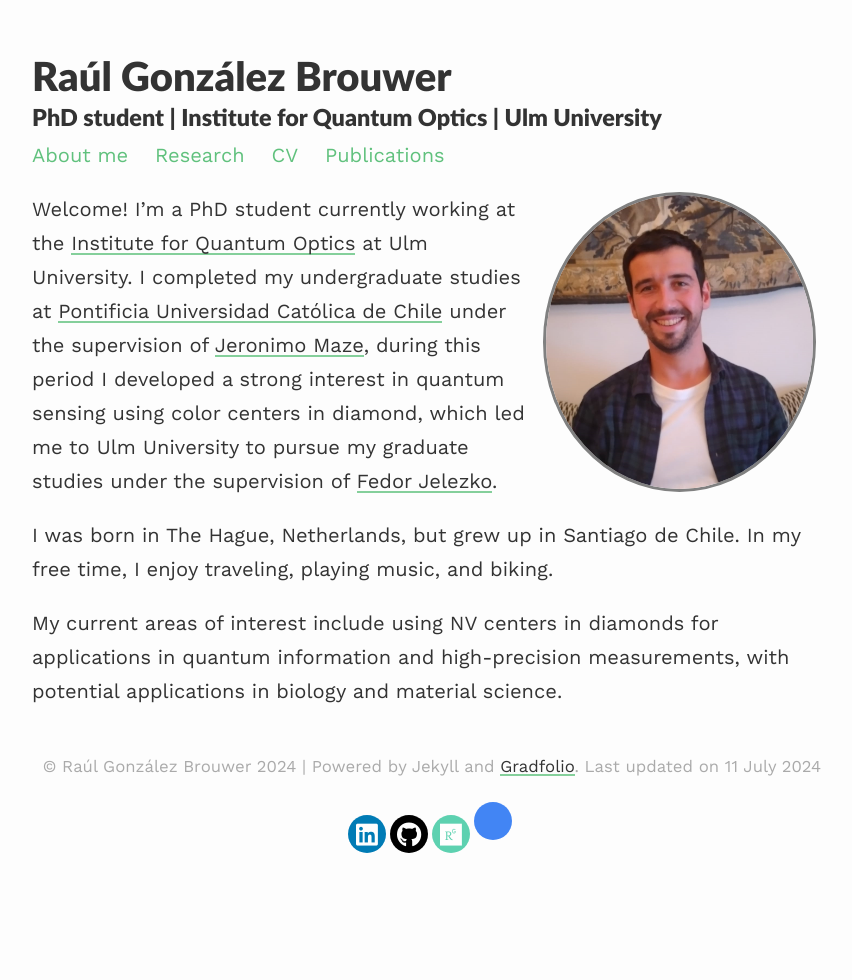
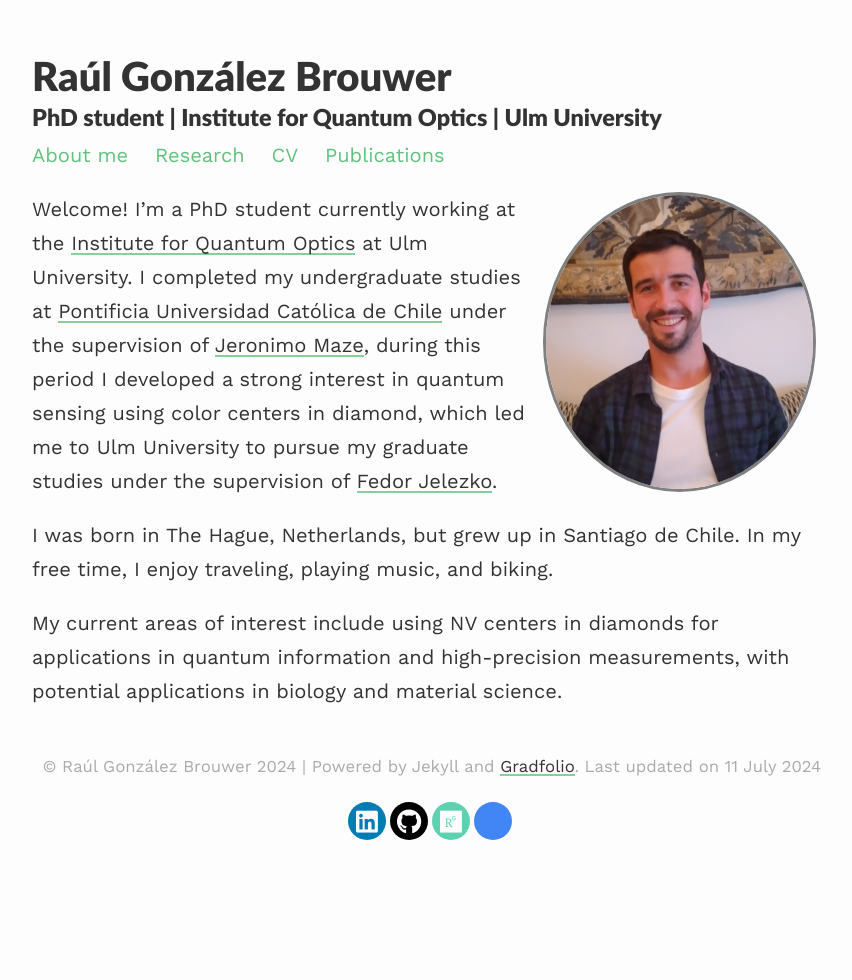
Before and after one commit to rmgonzal/rmgonzal.github.io, a Jekyll site: the page built from index.md, in a window 1280 px wide. Shown: the whole page, without its empty margins (208-1060 px from the left). Built offline with Jekyll 4.4.1, drawn with Linux system fonts in a browser that asks for light colours; nearby versions of some CDN libraries.

Commit message:
Update social-footer.html

```diff
--- a/_includes/social-footer.html
+++ b/_includes/social-footer.html
@@ -85,7 +85,7 @@
 class="social-button google-scholar"
 href="https://scholar.google.com/citations?{{ site.google-scholar }}" itemprop="sameAs"
 target="_blank">
-<i class="fa-brands fa-google-scholar"</i>
+<i class="fab fa-google-scholar"</i>
 </a>
 {%- endif -%}
 
```
